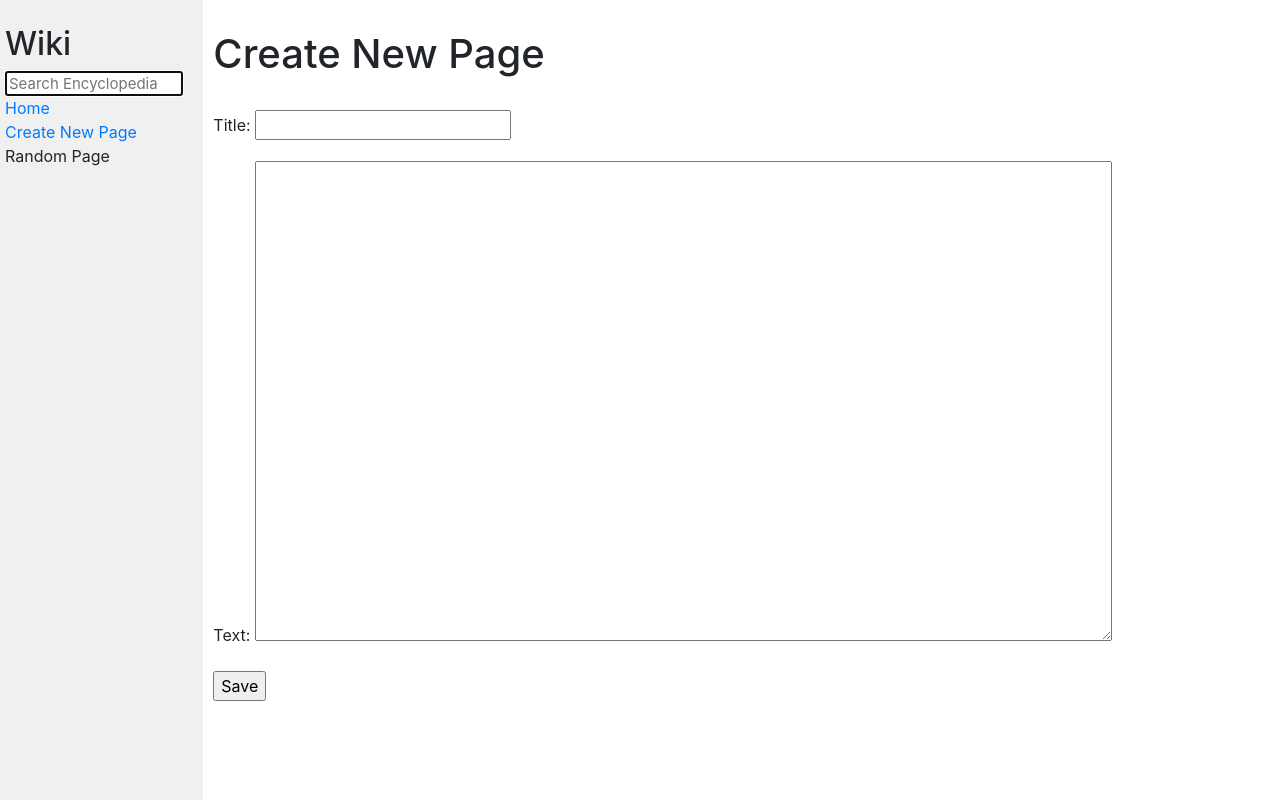
After one commit to oleg40/codespaces-blank, a Django app: page /new in a window 1280 px wide. The commit adds this page. Run offline with Django 3.2, Linux system fonts and the light colour scheme; some libraries are stand-ins or nearby versions.

Commit message:
new page done

```diff
--- a/wiki/encyclopedia/static/encyclopedia/styles.css
+++ b/wiki/encyclopedia/static/encyclopedia/styles.css
@@ -13,7 +13,7 @@ h1 {
 }
 
 textarea {
-    height: 90vh;
+    height: 60vh;
     width: 80%;
 }
 
--- a/wiki/encyclopedia/templates/encyclopedia/error.html
+++ b/wiki/encyclopedia/templates/encyclopedia/error.html
@@ -7,7 +7,11 @@
 {% block body %}
 
     <h1>Error</h1>
-    <p>The requested page was not found</p>
+    {% if not_found %}
+        <p>The requested page was not found</p>
+    {% elif exists %}
+        <p>Page Already Exists</p>
+    {% endif %}
 
 
 {% endblock %}
--- a/wiki/encyclopedia/templates/encyclopedia/layout.html
+++ b/wiki/encyclopedia/templates/encyclopedia/layout.html
@@ -19,7 +19,7 @@
                     <a href="{% url 'index' %}">Home</a>
                 </div>
                 <div>
-                    Create New Page
+                    <a href="{% url 'new' %}">Create New Page</a>
                 </div>
                 <div>
                     Random Page
--- /dev/null
+++ b/wiki/encyclopedia/templates/encyclopedia/new.html
@@ -0,0 +1,17 @@
+{% extends "encyclopedia/layout.html" %}
+
+{% block title %}
+    New Entry
+{% endblock %}
+
+{% block body %}
+<h1>Create New Page</h1> <br>
+
+<div id="newEntry">
+<form action="{% url 'new' %}", method="post">
+    {% csrf_token %}
+    {{ form.as_p }}
+    <input type="submit" value="Save">
+</form>
+</div>
+{% endblock %}
--- a/wiki/encyclopedia/urls.py
+++ b/wiki/encyclopedia/urls.py
@@ -5,5 +5,6 @@ from . import views
 urlpatterns = [
     path("", views.index, name="index"),
     path("search", views.search, name="search"),
-    path("wiki/<str:title>", views.entry, name="entry")
+    path("wiki/<str:title>", views.entry, name="entry"),
+    path("new", views.new, name="new")
 ]
--- a/wiki/encyclopedia/views.py
+++ b/wiki/encyclopedia/views.py
@@ -1,9 +1,10 @@
 from django.shortcuts import render
 from django.urls import reverse
 from django.http import HttpResponseRedirect
+from django import forms
+import markdown2
 
 from . import util
-import markdown2
 
 
 def index(request):
@@ -18,7 +19,10 @@ def entry(request, title):
             "title": title,
             "content": content
         })
-    return render(request, "encyclopedia/error.html")
+    not_found = True
+    return render(request, "encyclopedia/error.html", {
+        "not_found": not_found
+    })
 
 def search(request):
     query = request.GET.get('q')
@@ -35,3 +39,26 @@ def search(request):
 
     # if user submitted an empty search field
     return HttpResponseRedirect(reverse('index'))
+
+def new(request):
+    class NewEntryForm(forms.Form):
+        title = forms.CharField(label="Title")
+        text = forms.CharField(widget=forms.Textarea, label="Text")
+
+    if request.method == "POST":
+        form = NewEntryForm(request.POST)
+        if form.is_valid():
+            title = form.cleaned_data["title"]
+            text = form.cleaned_data["text"]
+            if title in util.list_entries():
+                exists = True
+                return render(request, "encyclopedia/error.html", {
+                    "exists": exists
+                })
+            with open(f"entries/{title}.md", "w") as f:
+                f.write(text)
+            return HttpResponseRedirect(reverse('new'))
+
+    return render(request, "encyclopedia/new.html", {
+        "form": NewEntryForm()
+    })
```
Also changed, not shown: wiki/entries/New Entry.md (added, +4 -0 lines).
